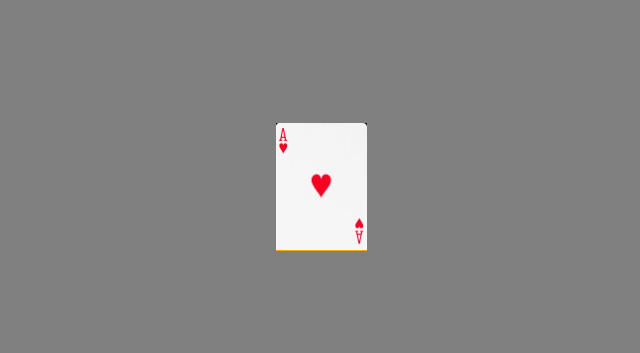
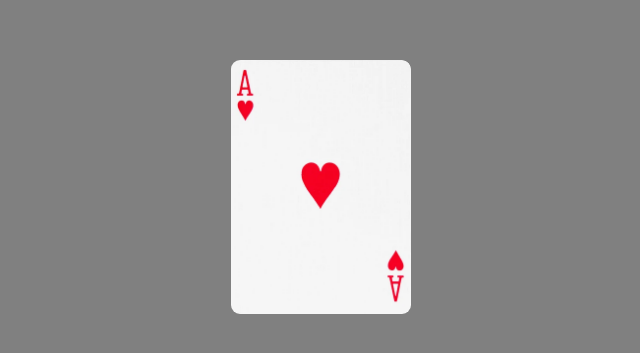
Before and after one commit to Cyronlee/nana-card-game, a Next.js app: page /1 in a window 1280 px wide. Shown: the part 213-566 px from the top of the page, without its empty margins (319-959 px from the left). Built offline with nearby package versions, Linux system fonts and the light colour scheme.

Commit message:
card component

```diff
--- a/src/app/1/page.tsx
+++ b/src/app/1/page.tsx
@@ -5,7 +5,7 @@ import PokerCard from "@/components/PokerCard";
 const Page = () => {
   return (
     <Center w="100vw" h="100vh" bgColor="gray">
-      <PokerCard w="91px" h="128px"></PokerCard>
+      <PokerCard w="182px" h="256px"></PokerCard>
     </Center>
   );
 };
--- a/src/components/PokerCard.tsx
+++ b/src/components/PokerCard.tsx
@@ -12,11 +12,26 @@ const spring = {
 
 const CardBody = ({ variant }: { variant: "front" | "back" }) => {
   return (
-    <Box w="100%" h="100%" bgColor={variant === "front" ? "orange" : "cyan"}>
+    <Box
+      w="100%"
+      h="100%"
+      // bgColor={variant === "front" ? "orange" : "cyan"}
+      border="1px solid gray"
+      borderRadius="10px"
+      overflow="hidden"
+    >
       {variant === "front" ? (
-        <img src="/img/poker-front.png" alt="front" />
+        <img
+          style={{ width: "100%", height: "100%" }}
+          src="/img/poker-front.png"
+          alt="front"
+        />
       ) : (
-        <img src="/img/poker-back.png" alt="back" />
+        <img
+          style={{ width: "100%", height: "100%" }}
+          src="/img/poker-back.png"
+          alt="back"
+        />
       )}
     </Box>
   );
@@ -33,9 +48,8 @@ const PokerCard = ({ w, h }: { w: string; h: string }) => {
   const [rotateYaxis, setRotateYaxis] = useState(0);
   const ref = useRef(null);
 
-  const handleMouseMove = (event: MouseEvent) => {
+  const handleMouseMove = (event) => {
     const element = ref.current;
-    // @ts-ignore
     const elementRect = element.getBoundingClientRect();
     const elementWidth = elementRect.width;
     const elementHeight = elementRect.height;
@@ -69,8 +83,6 @@ const PokerCard = ({ w, h }: { w: string; h: string }) => {
       style={{
         perspective: "1200px",
         transformStyle: "preserve-3d",
-        // width: `${props.width}`,
-        // height: `${props.height}`,
         width: w,
         height: h,
       }}
```
